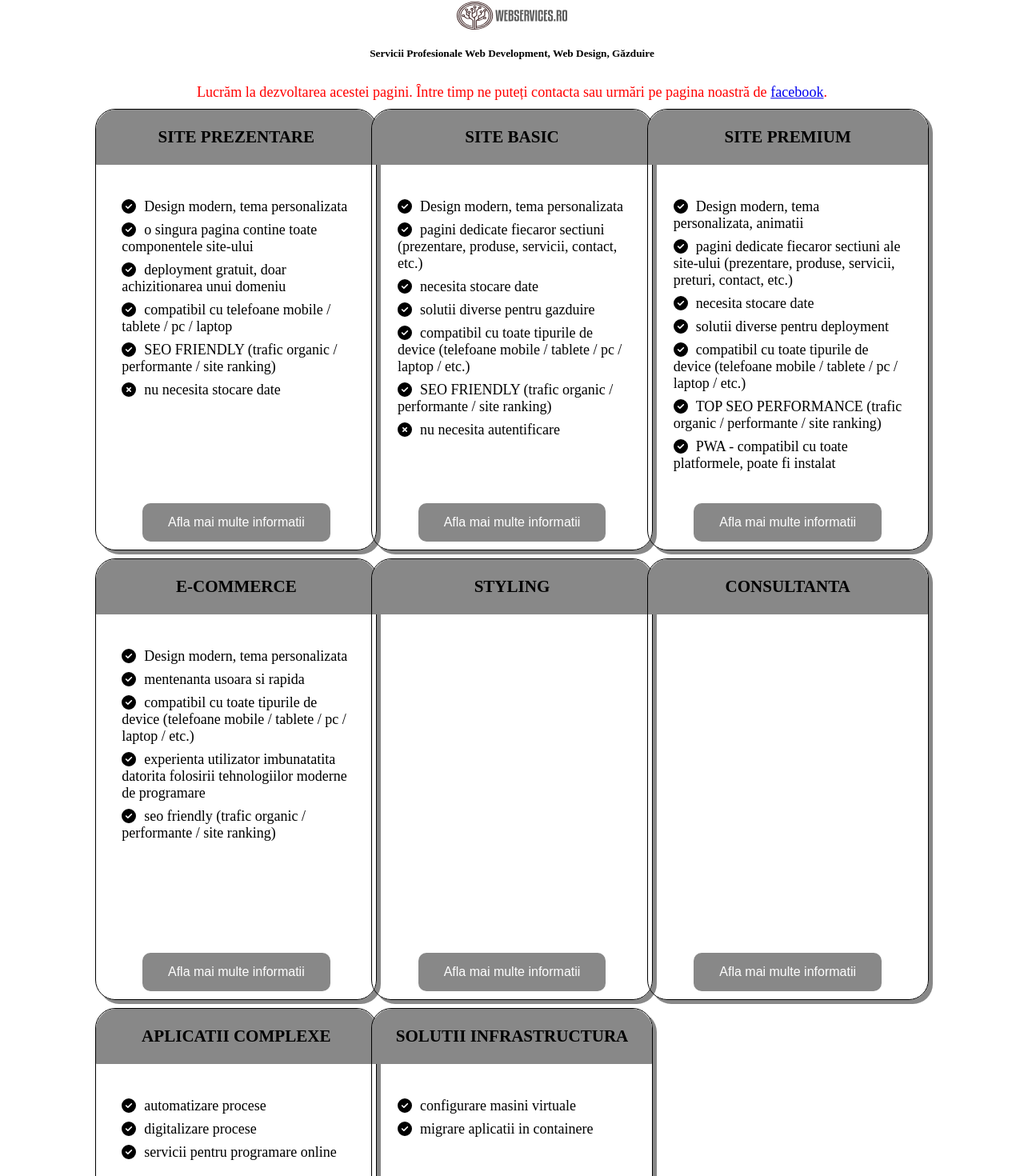
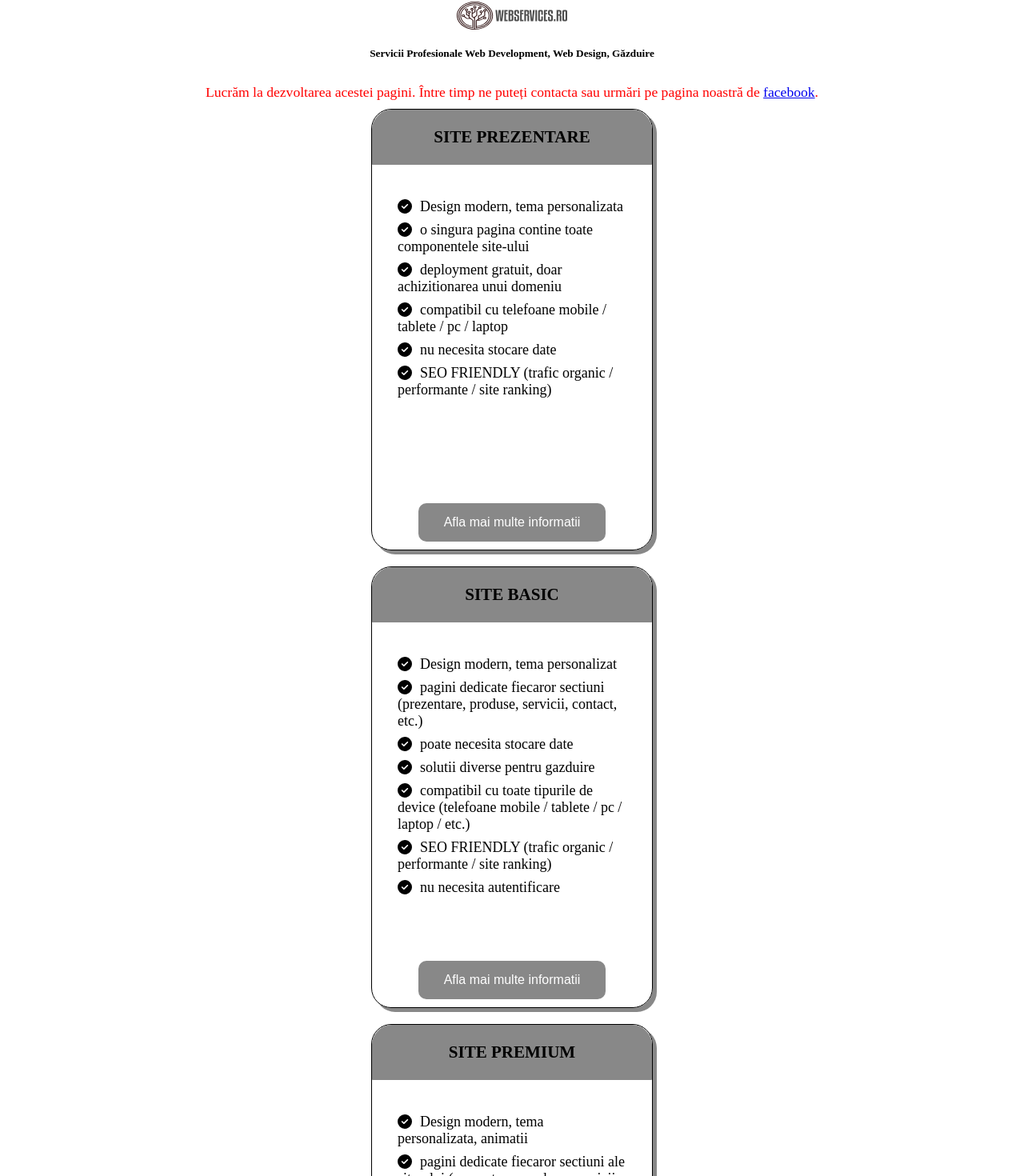
Before and after one commit to alexbran8/webservices, a Next.js app: page / in a window 1280 px wide. Shown: the part 6-1476 px from the top of the page at 80% size. Built offline with nearby package versions, Linux system fonts and the light colour scheme.

Commit message:
updated project data source

```diff
--- /dev/null
+++ b/data/products.json
@@ -0,0 +1,65 @@
+[
+    {
+
+        "title": "SITE PREZENTARE",
+        "description": [
+            "Design modern, tema personalizata",
+            "o singura pagina contine toate componentele site-ului",
+            "deployment gratuit, doar achizitionarea unui domeniu",
+            "compatibil cu telefoane mobile / tablete / pc / laptop",
+            "nu necesita stocare date",
+            "SEO FRIENDLY (trafic organic / performante / site ranking)"
+        ]
+},
+{
+    "title" : "SITE BASIC",
+    "description":[
+        "Design modern, tema personalizat",
+        "pagini dedicate fiecaror sectiuni (prezentare, produse, servicii, contact, etc.)",
+        "poate necesita stocare date",
+        "solutii diverse pentru gazduire",
+        "compatibil cu toate tipurile de device (telefoane mobile / tablete / pc / laptop / etc.)",
+        "SEO FRIENDLY (trafic organic / performante / site ranking)",
+                    "nu necesita autentificare"
+    ]
+},
+{
+    "title": "SITE PREMIUM",
+    "description":[
+        "Design modern, tema personalizata, animatii",
+        "pagini dedicate fiecaror sectiuni ale site-ului (prezentare, produse, servicii, preturi, contact, etc.)",
+        "necesita stocare date",
+        "solutii diverse pentru deployment",
+        "compatibil cu toate tipurile de device (telefoane mobile / tablete / pc / laptop / etc.)",
+        "TOP SEO PERFORMANCE (trafic organic / performante / site ranking)",
+        "PWA - compatibil cu toate platformele, poate fi instalat"
+    ]
+},
+{
+    "title": "E COMMERCE",
+    "description":[
+        "Design modern, tema personalizata",
+        "mentenanta rapida",
+        "compatibil cu toate tipurile de device (telefoane mobile / tablete / pc / laptop / etc.)",
+        "experienta utilizator imbunatatita datorita folosirii tehnologiilor moderne de programare",
+        "seo friendly (trafic organic / performante / site ranking)"
+    ]
+},
+{
+    "title" : "STYLING/DESIGN"
+},
+{
+    "title": "APLICATII COMPLEXE",
+    "description":[
+        "automatizare procese",
+        "digitalizare procese"
+    ]
+},
+{
+    "title" :"SOLUTII INFRASTRUCTURA",
+    "description":[
+        "configurare masini virtuale",
+        "migrare aplicatii in solutii moderne"
+    ]
+}
+]
--- a/layout/card-body.js
+++ b/layout/card-body.js
@@ -1,118 +1,26 @@
 import { FontAwesomeIcon } from "@fortawesome/react-fontawesome";
 import { faCoffee, faCircleCheck, faCircleXmark } from '@fortawesome/free-solid-svg-icons'
+import data from "../data/products.json"
 
 
-const CardBody = () => {
+const CardBody = (props) => {
+    const {title, description} = props
     return (
         <div className="grid-card-container">
             <div className="grid-item">
                 <div className="grid-item-header">
-                    <h3>SITE PREZENTARE</h3>
+                    <h3>{title}</h3>
                 </div>
                 <ul>
-                    <li><FontAwesomeIcon className="icon" icon={faCircleCheck} />Design modern, tema personalizata</li>
-                    <li><FontAwesomeIcon className="icon" icon={faCircleCheck} />o singura pagina contine toate componentele site-ului </li>
-                    <li><FontAwesomeIcon className="icon" icon={faCircleCheck} />deployment gratuit, doar achizitionarea unui domeniu</li>
-                    <li><FontAwesomeIcon className="icon" icon={faCircleCheck} />compatibil cu telefoane mobile / tablete / pc / laptop</li>
-                    <li> <FontAwesomeIcon className="icon" icon={faCircleCheck} />SEO FRIENDLY (trafic organic / performante / site ranking)</li>
-                    <li> <FontAwesomeIcon className="icon" icon={faCircleXmark} />nu necesita stocare date</li>
+                {description && description.map((item,index) =>
+                    <li key={index}><FontAwesomeIcon className="icon" icon={faCircleCheck} />{item}</li>
+                )}
                 </ul>
                 <div className="grid-item-footer">
                     <button className="button">Afla mai multe informatii</button>
                 </div>
             </div>
-            <div className="grid-item">
-                <div className="grid-item-header">
-                    <h3>SITE BASIC</h3>
-                </div>
-                <ul>
-                    <li><FontAwesomeIcon className="icon" icon={faCircleCheck} />Design modern, tema personalizata</li>
-                    <li><FontAwesomeIcon className="icon" icon={faCircleCheck} />pagini dedicate fiecaror sectiuni (prezentare, produse, servicii, contact, etc.)</li>
-                    <li><FontAwesomeIcon className="icon" icon={faCircleCheck} />necesita stocare date</li>
-                    <li><FontAwesomeIcon className="icon" icon={faCircleCheck} />solutii diverse pentru gazduire</li>
-                    <li><FontAwesomeIcon className="icon" icon={faCircleCheck} />compatibil cu toate tipurile de device (telefoane mobile / tablete / pc / laptop / etc.)</li>
-                    <li><FontAwesomeIcon className="icon" icon={faCircleCheck} />SEO FRIENDLY (trafic organic / performante / site ranking)</li>
-                    <li> <FontAwesomeIcon className="icon" icon={faCircleXmark} />nu necesita autentificare</li>
-                </ul>
-                <div className="grid-item-footer">
-                    <button className="button">Afla mai multe informatii</button>
-                </div>
             </div>
-            <div className="grid-item">
-                <div className="grid-item-header">
-                    <h3>SITE PREMIUM</h3>
-                </div>
-                <ul>
-                    <li><FontAwesomeIcon className="icon" icon={faCircleCheck} />Design modern, tema personalizata, animatii</li>
-                    <li><FontAwesomeIcon className="icon" icon={faCircleCheck} />pagini dedicate fiecaror sectiuni ale site-ului (prezentare, produse, servicii, preturi, contact, etc.)</li>
-                    <li><FontAwesomeIcon className="icon" icon={faCircleCheck} />necesita stocare date</li>
-                    <li><FontAwesomeIcon className="icon" icon={faCircleCheck} />solutii diverse pentru deployment</li>
-                    <li><FontAwesomeIcon className="icon" icon={faCircleCheck} />compatibil cu toate tipurile de device (telefoane mobile / tablete / pc / laptop / etc.)</li>
-                    <li><FontAwesomeIcon className="icon" icon={faCircleCheck} />TOP SEO PERFORMANCE (trafic organic / performante / site ranking)</li>
-                    <li><FontAwesomeIcon className="icon" icon={faCircleCheck} />PWA - compatibil cu toate platformele, poate fi instalat</li>
-                </ul>
-                <div className="grid-item-footer">
-                    <button className="button">Afla mai multe informatii</button>
-                </div>
-            </div>
-            <div className="grid-item">
-                <div className="grid-item-header">
-                    <h3>E-COMMERCE</h3>
-                </div>
-
-                <ul>
-                    <li><FontAwesomeIcon className="icon" icon={faCircleCheck} />Design modern, tema personalizata</li>
-                    <li><FontAwesomeIcon className="icon" icon={faCircleCheck} />mentenanta usoara si rapida</li>
-                    <li><FontAwesomeIcon className="icon" icon={faCircleCheck} />compatibil cu toate tipurile de device (telefoane mobile / tablete / pc / laptop / etc.)</li>
-                    <li><FontAwesomeIcon className="icon" icon={faCircleCheck} />experienta utilizator imbunatatita datorita folosirii tehnologiilor moderne de programare</li>
-                    <li><FontAwesomeIcon className="icon" icon={faCircleCheck} />seo friendly (trafic organic / performante / site ranking)</li>
-                </ul>
-                <div className="grid-item-footer">
-                    <button className="button">Afla mai multe informatii</button>
-                </div>
-            </div>
-            <div className="grid-item">
-                <div className="grid-item-header">
-                    <h3>STYLING</h3>
-                </div>
-                <div className="grid-item-footer">
-                    <button className="button">Afla mai multe informatii</button>
-                </div>
-            </div>
-            <div className="grid-item">
-                <div className="grid-item-header">
-                    <h3>CONSULTANTA</h3>
-                </div>
-                <div className="grid-item-footer">
-                    <button className="button">Afla mai multe informatii</button>
-                </div>
-            </div>
-            <div className="grid-item">
-                <div className="grid-item-header">
-                    <h3>APLICATII COMPLEXE</h3>
-                </div>
-                <ul>
-                    <li><FontAwesomeIcon className="icon" icon={faCircleCheck} />automatizare procese</li>
-                    <li><FontAwesomeIcon className="icon" icon={faCircleCheck} />digitalizare procese</li>
-                    <li><FontAwesomeIcon className="icon" icon={faCircleCheck} />servicii pentru programare online</li>
-                </ul>
-                <div className="grid-item-footer">
-                    <button className="button">Afla mai multe informatii</button>
-                </div>
-            </div>
-            <div className="grid-item">
-                <div className="grid-item-header">
-                    <h3>SOLUTII INFRASTRUCTURA</h3>
-                </div>
-                <ul>
-                    <li><FontAwesomeIcon className="icon" icon={faCircleCheck} />configurare masini virtuale</li>
-                    <li><FontAwesomeIcon className="icon" icon={faCircleCheck} />migrare aplicatii in containere</li>
-                </ul>
-                <div className="grid-item-footer">
-                    <button className="button">Afla mai multe informatii</button>
-                </div>
-            </div>
-        </div>
     );
 }
 
--- a/pages/index.js
+++ b/pages/index.js
@@ -3,6 +3,8 @@ import logo from "../public/logo.svg"
 import UnderConstruction from './underConstruction'
 import CardBody from '../layout/card-body'
 import Image from "next/image"
+
+import productsData from "../data/products.json"
 
 export default () => (
 
@@ -15,11 +17,16 @@ export default () => (
         <nav></nav>
       </div>
       <UnderConstruction />
-      <CardBody />
+      <>
+      {productsData && productsData.map((product, index) => {
+        return <CardBody key={`card-${index}`} title = {product.title} description={product.description}/>
+      })
+      }
+      </>
       <article></article>
-      {/* <footer>
+      <footer>
         <a href="https://www.facebook.com/webservices.ro" target="blank">dezvoltat de webservices.ro</a>
-      </footer> */}
+      </footer>
     </main>
   </>
 )
```
Also changed, not shown: components/Products.js (added).
